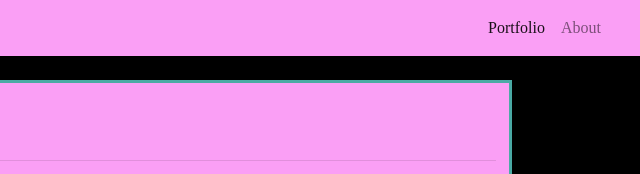
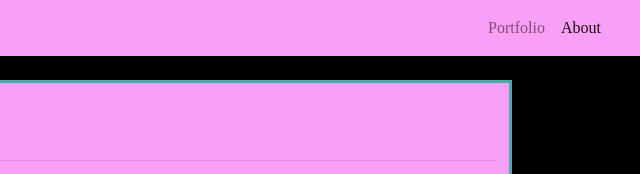
Before and after one commit to forgetfulmind/2-CSS-Boostrap, a plain HTML site: page index.html in a window 1280 px wide. Shown: the top 174 px of the page, 640-1280 px from the left. Drawn offline with nearby package versions, Linux system fonts and the light colour scheme; a web font is replaced by a local one.

Commit message:
updated readme

```diff
--- a/index.html
+++ b/index.html
@@ -35,10 +35,10 @@
       <div class="collapse navbar-collapse" id="navbarTogglerDemo01">
         <ul class="navbar-nav ml-auto mt-2 mt-lg-0">
           <li class="nav-item">
-            <a class="nav-link active" href="portfolio.html">Portfolio</a>
+            <a class="nav-link" href="portfolio.html">Portfolio</a>
           </li>
           <li class="nav-item">
-            <a class="nav-link" href="index.html">About</a>
+            <a class="nav-link active" href="index.html">About</a>
           </li>
         </ul>
       </div>
```
Also changed, not shown: imgs/deployed_screencap1.jpg (added), imgs/deployed_screencap2.jpg (added), 1 other file.
